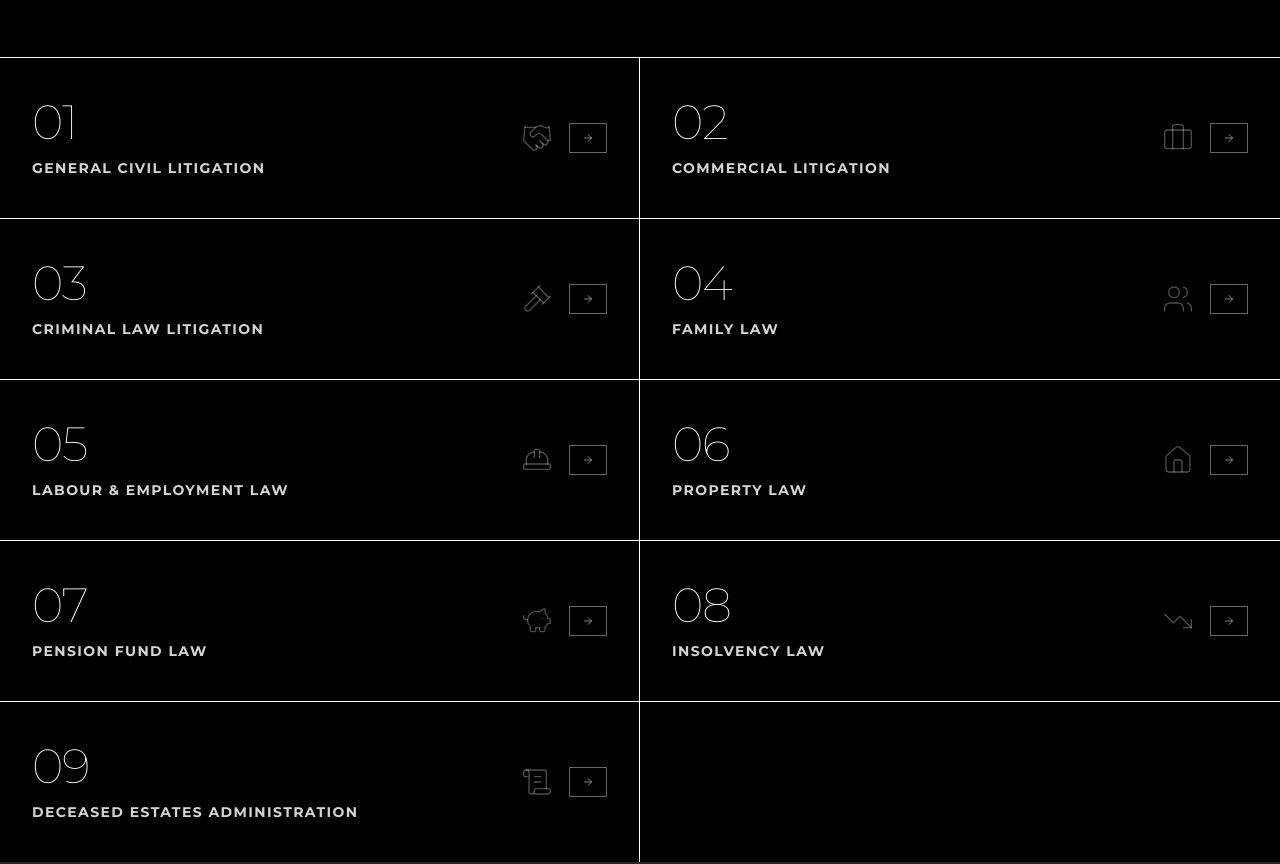
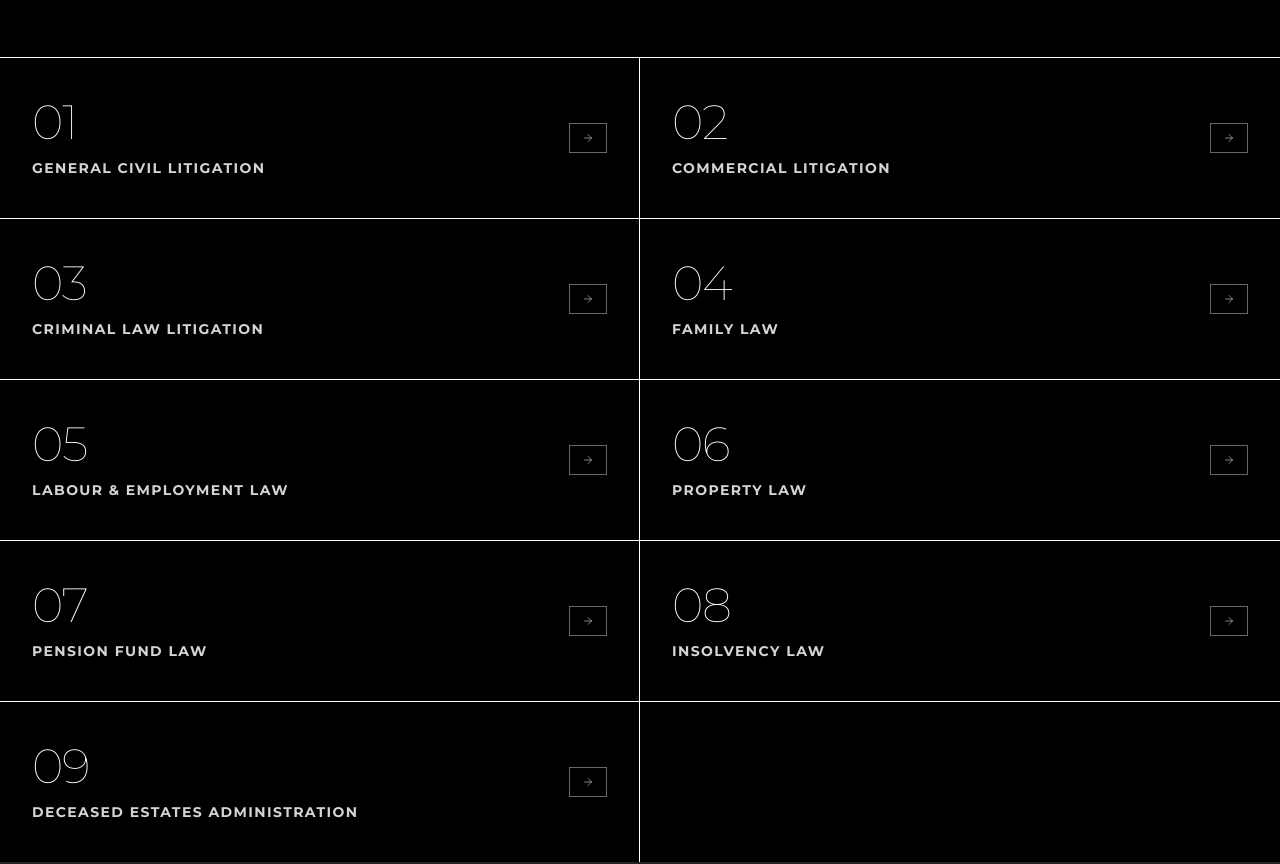
Before and after one commit to LM-Studios-Work/MATHE-RODRICK-ATTORNEYS-INC, a Next.js app: page / in a window 1280 px wide. Shown: the part 1780-2644 px from the top of the page. Built offline with nearby package versions, Linux system fonts and the light colour scheme.

Commit message:
refactor: simplify services section layout and remove icons
Co-authored-by: Lupry Munyai <177900950+LupryM@users.noreply.github.com>

```diff
--- a/components/services-section.tsx
+++ b/components/services-section.tsx
@@ -1,16 +1,16 @@
 import Link from "next/link"
-import { Handshake, Briefcase, Gavel, Users, HardHat, Home, PiggyBank, TrendingDown, ScrollText, ArrowRight } from "lucide-react"
+import { ArrowRight } from "lucide-react"
 
 const services = [
-  { title: "General Civil Litigation", slug: "general-civil-litigation", icon: Handshake },
-  { title: "Commercial Litigation", slug: "commercial-litigation", icon: Briefcase },
-  { title: "Criminal Law Litigation", slug: "criminal-law-litigation", icon: Gavel },
-  { title: "Family Law", slug: "family-law", icon: Users },
-  { title: "Labour & Employment Law", slug: "labour-and-employment-law", icon: HardHat },
-  { title: "Property Law", slug: "property-law", icon: Home },
-  { title: "Pension Fund Law", slug: "pension-fund-law", icon: PiggyBank },
-  { title: "Insolvency Law", slug: "insolvency-law", icon: TrendingDown },
-  { title: "Deceased Estates Administration", slug: "deceased-estates-administration", icon: ScrollText },
+  { title: "General Civil Litigation", slug: "general-civil-litigation" },
+  { title: "Commercial Litigation", slug: "commercial-litigation" },
+  { title: "Criminal Law Litigation", slug: "criminal-law-litigation" },
+  { title: "Family Law", slug: "family-law" },
+  { title: "Labour & Employment Law", slug: "labour-and-employment-law" },
+  { title: "Property Law", slug: "property-law" },
+  { title: "Pension Fund Law", slug: "pension-fund-law" },
+  { title: "Insolvency Law", slug: "insolvency-law" },
+  { title: "Deceased Estates Administration", slug: "deceased-estates-administration" },
 ]
 
 export function ServicesSection() {
@@ -39,7 +39,6 @@ export function ServicesSection() {
       {/* Full-width grid — 1 col mobile, 2 col desktop */}
       <div className="grid w-full grid-cols-1 border-t border-foreground sm:grid-cols-2">
         {services.map((service, index) => {
-          const Icon = service.icon
           const isLastItem = index === total - 1
           // On desktop (2-col), the last two items form the final row — no bottom border needed
           const isInLastDesktopRow = index >= total - (total % 2 === 0 ? 2 : 1)
@@ -73,21 +72,13 @@ export function ServicesSection() {
                 </h3>
               </div>
 
-              {/* Right: practice-area icon + arrow button */}
-              <div className="flex shrink-0 items-center gap-4">
-                <Icon
-                  className="h-7 w-7 text-foreground/30 transition-colors duration-200 group-hover:text-foreground/70 md:h-8 md:w-8"
-                  strokeWidth={1}
-                  aria-hidden="true"
-                />
-                {/* Arrow — unmistakable clickable signifier matching site button style */}
-                <span
-                  aria-hidden="true"
-                  className="flex items-center gap-2 border border-foreground/40 px-3 py-2 text-[0.6rem] font-bold uppercase tracking-[0.15em] text-foreground/50 transition-all duration-200 group-hover:border-foreground group-hover:bg-foreground group-hover:text-background"
-                >
-                  <ArrowRight className="h-3 w-3" strokeWidth={2} />
-                </span>
-              </div>
+              {/* Right: arrow button — clickable signifier matching site style */}
+              <span
+                aria-hidden="true"
+                className="flex shrink-0 items-center gap-2 border border-foreground/40 px-3 py-2 text-[0.6rem] font-bold uppercase tracking-[0.15em] text-foreground/50 transition-all duration-200 group-hover:border-foreground group-hover:bg-foreground group-hover:text-background"
+              >
+                <ArrowRight className="h-3 w-3" strokeWidth={2} />
+              </span>
             </Link>
           )
         })}
```
